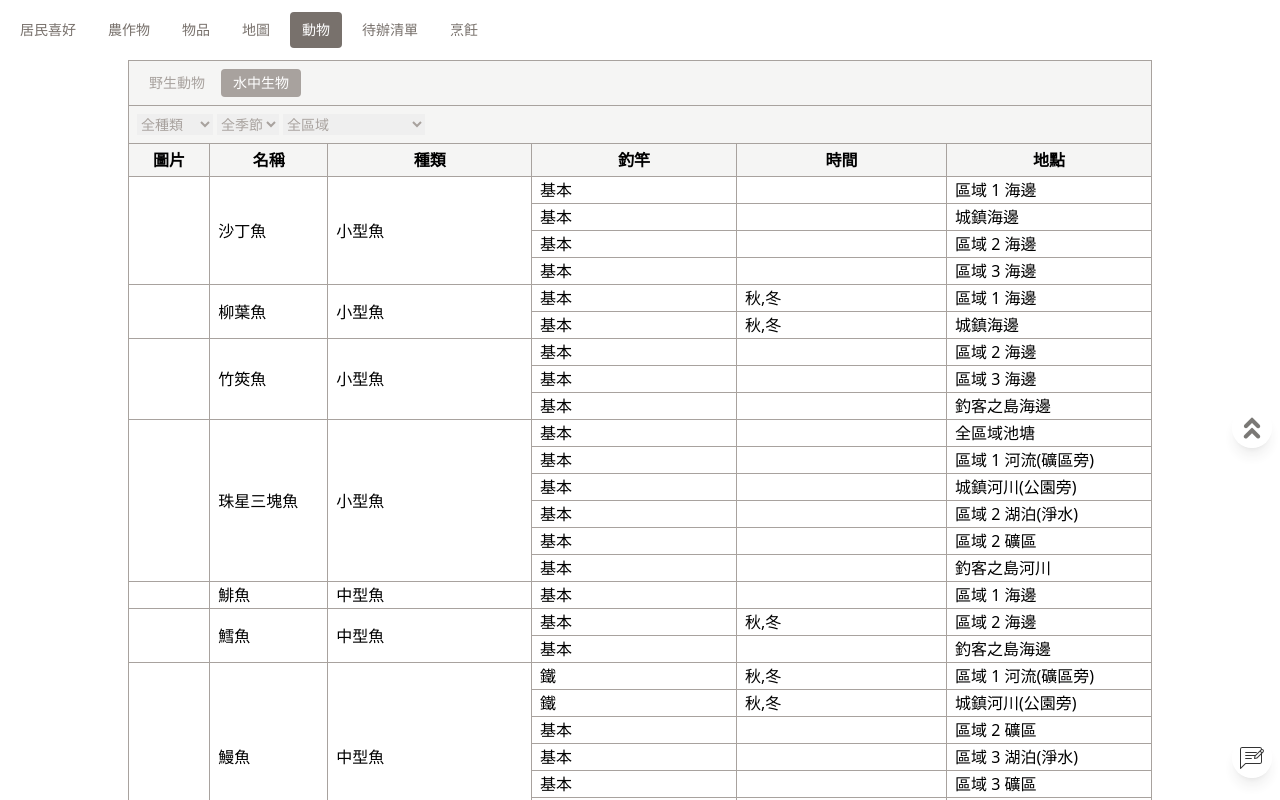
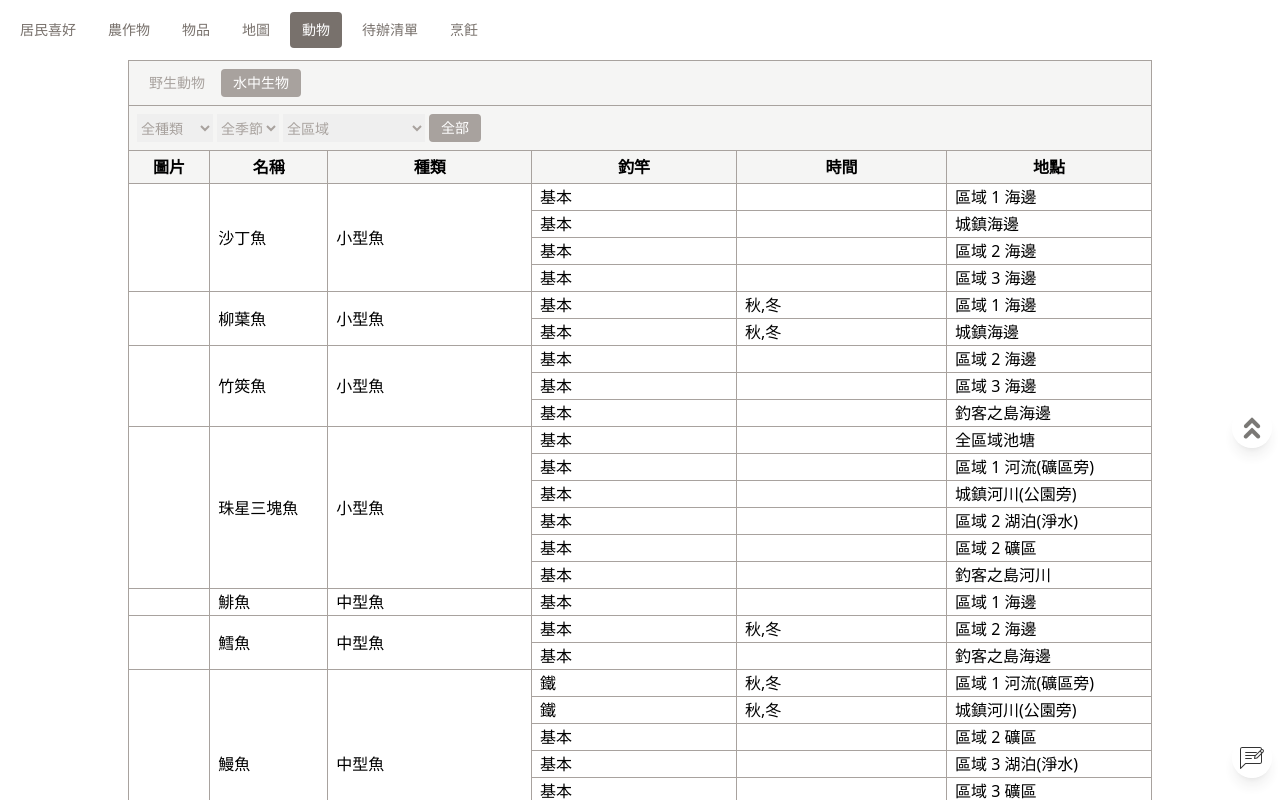
Before and after one commit to pig60214/harvest-moon, a React (Create React App) app: page /animals in a window 1280 px wide. Both pictures are taken after a click on the item "水中生物". Shown: the top 800 px of the page. Built offline with nearby package versions, Linux system fonts and the light colour scheme.

Commit message:
Animal: Add All Tab

```diff
--- a/src/views/Animals.js
+++ b/src/views/Animals.js
@@ -144,6 +144,16 @@ export default function Animals() {
   const fishCategory = ['全種類', '小型魚', '中型魚', '大型魚', '水中霸主', '稀有魚', '蝦子', '螃蟹', '烏賊', '貝'];
   const seasons = ['全季節', '春', '夏', '秋', '冬'];
 
+  const AllTab = () => {
+    const className = setting.fishCategory === '全種類' && setting.season === '全季節' && setting.location === '全區域' ? 'active' : 'inactive';
+    const onClick = () => {
+      dispatch(setAnimalFishCategory('全種類'));
+      dispatch(setAnimalSeason('全季節'));
+      dispatch(setAnimalLocation('全區域'));
+    }
+    return <li className={className} onClick={onClick}>{ lang('全部') }</li>
+  }
+
   const fishPanel = (<div>
     <ul className='my-tabs'>
       <select value={setting.fishCategory} onChange={(e) => {dispatch(setAnimalFishCategory(e.target.value))}}>
@@ -156,6 +166,7 @@ export default function Animals() {
         <option value='全區域'>{ lang('全區域') }</option>
         { fishingLocationRawData.map(l => <option key={l} value={l}>{ lang(l) }</option>) }
       </select>
+      <AllTab/>
     </ul>
   </div>);
 
```
